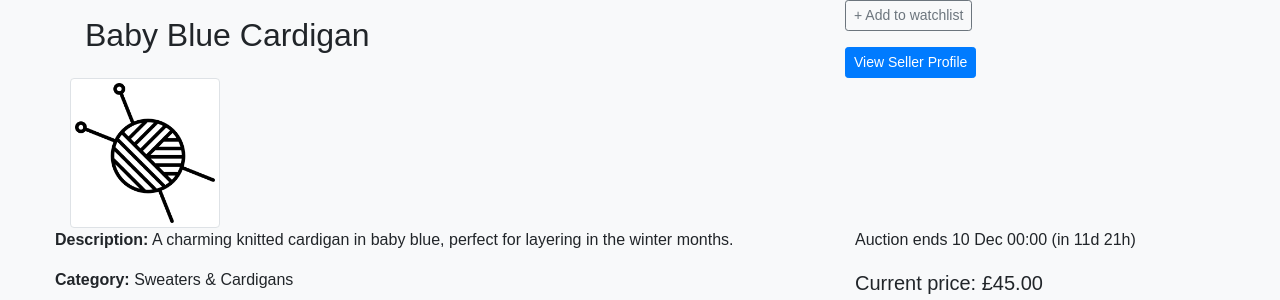
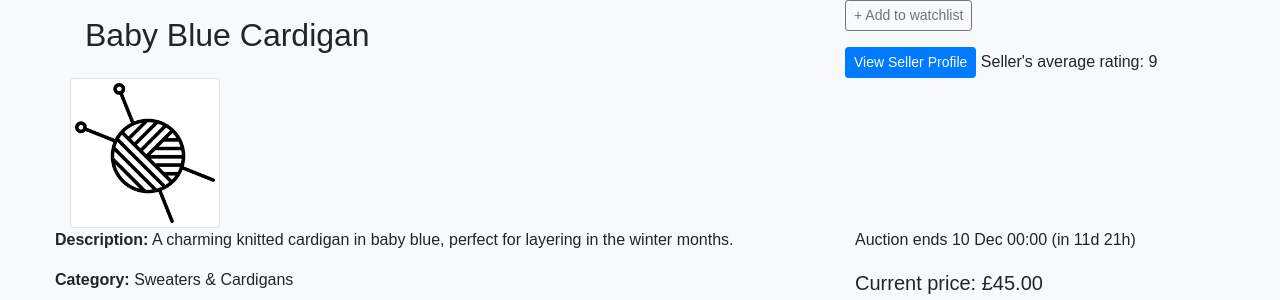
Before and after one commit to patlei/COMP0178-Database-Project, a PHP site: page /listing.php?auction_id=7 in a window 1280 px wide. Shown: the part 142-442 px from the top of the page. Run offline with PHP 8.4, Linux system fonts and the light colour scheme; data comes from the database, SQL or seed files in the repository; tables that the repository leaves empty hold one stand-in row (values such as "Sample post").

Commit message:
average raiting display in listing

```diff
--- a/base code/listing.php
+++ b/base code/listing.php
@@ -224,6 +224,16 @@ if (!$result2) {
 }
 ?>
 
+<?php
+// Query to get the sellers average rating
+$query = "SELECT average_rating FROM users WHERE username = ?";
+$stmt = $conn->prepare($query);
+$stmt->bind_param("s", $seller_username);
+$stmt->execute();
+$stmt->bind_result($average_rating);
+$stmt->fetch();
+$stmt->close();
+?>
 
 <div class="container">
 
@@ -251,6 +261,7 @@ if (!$result2) {
          class="btn btn-primary btn-sm">
         View Seller Profile
       </a>
+      Seller's average rating: <?php echo $average_rating ?></>
   </div>
 </div>
 <div class="row"> <!-- Row for item image and description -->
```
